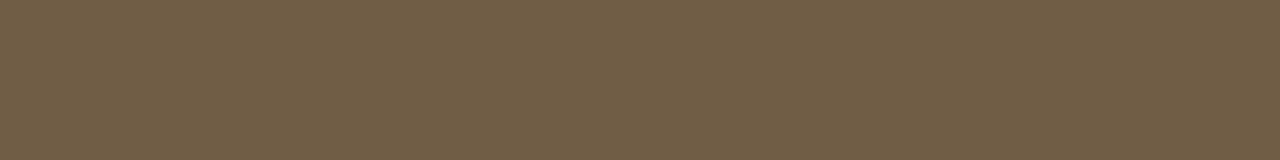
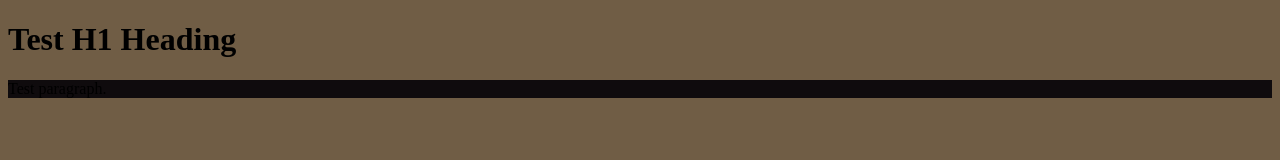
Before and after one commit to reprogramming-jose/WEB_DEV, a plain HTML site: page index.html in a window 1280 px wide. Drawn offline with Linux system fonts and the light colour scheme.

Commit message:
First h1 and p addition

```diff
--- a/index.html
+++ b/index.html
@@ -20,6 +20,9 @@
         <![endif]-->
 
         <script src="" async defer></script>
+        <h1>Test H1 Heading</h1>
+        <p>Test paragraph.</p>
+
     </body>
     <!-- #endregion -->
 </html>
```
